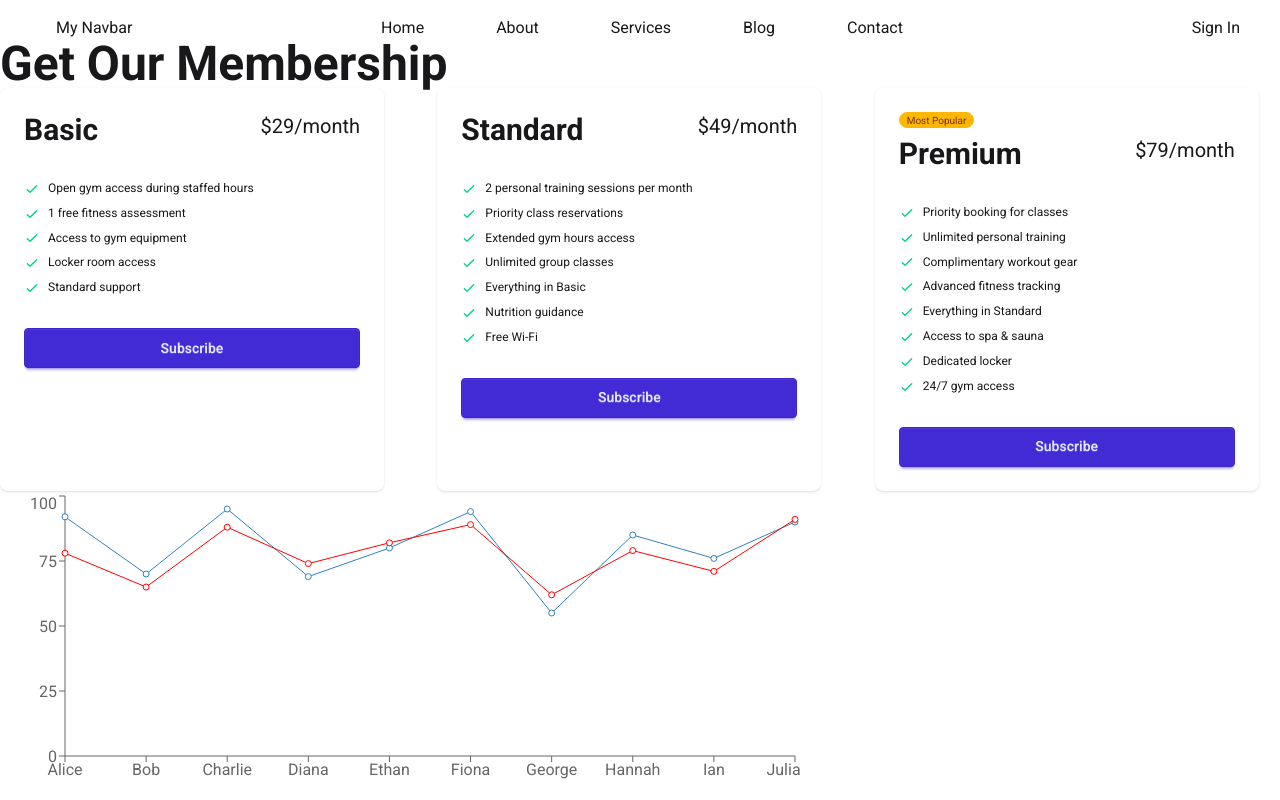
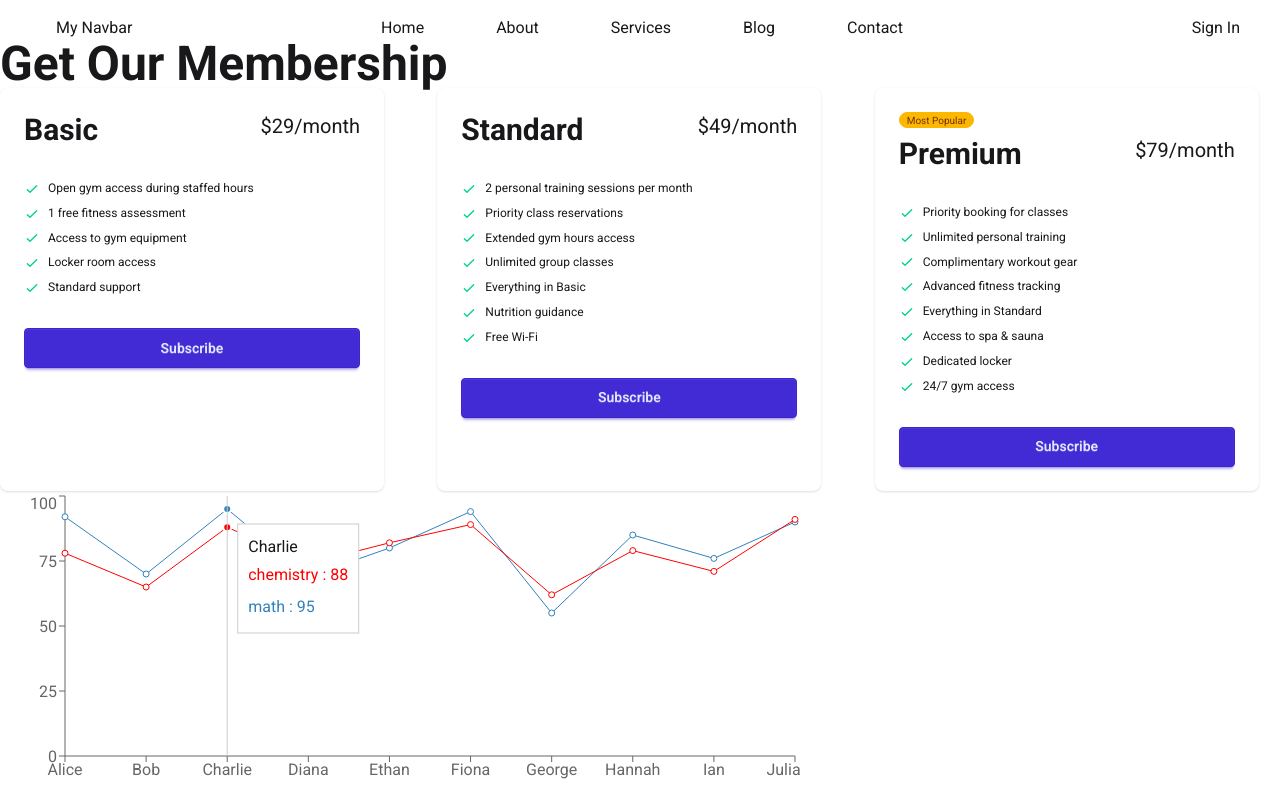
Before and after one commit to AsifHossain22/react-explore-project-2, a React (Vite) app: page / in a window 1280 px wide. Shown: the top 800 px of the page. Built offline with nearby package versions, Linux system fonts and the light colour scheme.

Commit message:
Added Tooltip Feature

```diff
--- a/src/components/ResultsChart/ResultsChart.jsx
+++ b/src/components/ResultsChart/ResultsChart.jsx
@@ -1,5 +1,5 @@
 import React from "react";
-import { LineChart, Line, XAxis, YAxis } from "recharts";
+import { LineChart, Line, XAxis, YAxis, Tooltip } from "recharts";
 
 const resultData = [
   { id: 1, name: "Alice", physics: 85, chemistry: 78, math: 92 },
@@ -22,6 +22,8 @@ const ResultsChart = () => {
         <YAxis></YAxis>
         <Line dataKey="math" />
         <Line dataKey={"chemistry"} stroke="red" />
+
+        <Tooltip defaultIndex={2} />
       </LineChart>
     </div>
   );
```
